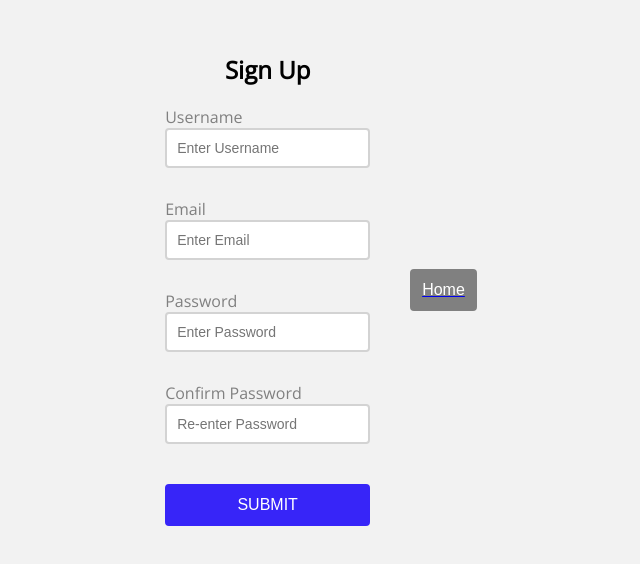
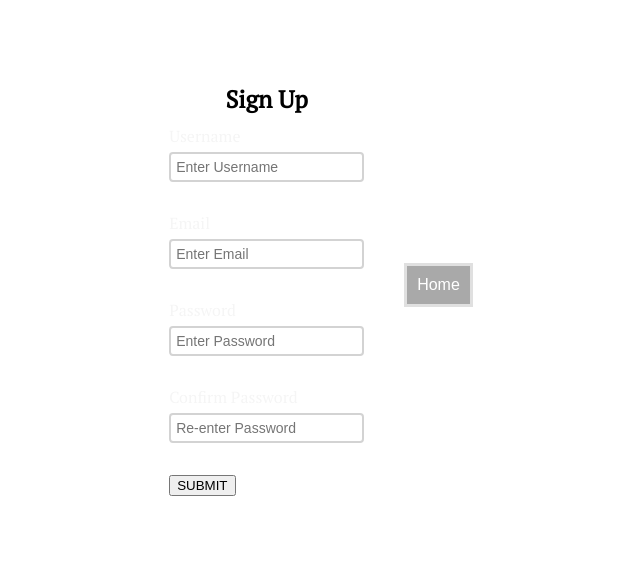
Before and after one commit to theali18/Axiom-Batch-2-Module-A, a plain HTML site: page project1/index.html in a window 1280 px wide. Shown: the part 120-684 px from the top of the page, without its empty margins (339-979 px from the left). Drawn offline with nearby package versions, Linux system fonts and the light colour scheme.

Commit message:
style changes

```diff
--- a/project1/style.css
+++ b/project1/style.css
@@ -1,102 +1,97 @@
-@import url('https://fonts.googleapis.com/css2?family=Open+Sans:ital@0;1&display=swap');
+@import url('https://fonts.googleapis.com/css2?family=PT+Serif&display=swap');
 
-:root {
-    --success-color: limegreen;
+:root{
+    --success-color:limegreen;
     --error-color: orangered;
 }
-
-*{
+* {
     box-sizing: border-box;
 }
-
-body {
-    background-color: hsl(0, 0%, 50%, 0.1);
-    font-family: 'Open Sans', sans-serif;
+body{
+    background-color: white;
+    font-family: 'PT Serif', serif;
     display: flex;
     align-items: center;
     justify-content: center;
     min-height: 100vh;
     margin: 0;
 }
-
-.container {
-    background-color: white;
+.container{
+    background-color:rgb(14, 14, 126);
+    color: white;
     border-radius: 5px;
-    box-shadow: 0 2px 10px rgba(0,0,0,0.4);
+    box-shadow: 0 2px 10px rgba(0,0,0, 0.4);
     width: 450px;
+    padding: 4px;
 }
-
-h2 {
-     text-align: center;
-     margin-bottom: 20px;
+h2{
+    text-align: center;
+    margin-bottom: 10px;
 }
-
-.form {
+.form{
     padding: 30px 40px;
-
 }
-.form-control {
+.form-control{
     margin-bottom: 10px;
     padding-bottom: 20px;
     position: relative;
 }
-
-.form-control label {
-    color: gray;
+.form-control label{
+    color:whitesmoke;
     display: block;
+    margin-bottom: 5px;
 }
-
 .form-control input{
     border: 2px solid lightgray;
     border-radius: 4px;
     display: block;
     width: 100%;
-    padding: 10px;
+    padding: 5px;
     font-size: 14px;
 }
-
-.form-control input:focus {
+.form-control input:focus{
     outline: 0;
-    border-color: gray;
+    border-color: grey;
 }
-.form-control.error input {
-    border-color: var(--success-color);
-}
-.form-control.success input {
-    border-color: var(--error-color);
-}
-
 .form-control small{
     color: var(--error-color);
     position: absolute;
     bottom: 0;
-    left: 0%;
+    left: 0;
     visibility: hidden;
+}
+.form-control.success input{
+    border-color: var(--success-color)
+}
+.form-control.error input{
+    border-color: var(--error-color);
 }
 .form-control.error small{
     visibility: visible;
 }
-.form button{
+button.submit{
     cursor: pointer;
-    background-color: #3725f8;
-    border: 2px solid #3725f8;
-    border-radius: 4px;
+    background-color:rgb(139, 139, 219);
+    border: 3px solid rgba(182, 182, 252, 0.726) ;
     color: white;
     display: block;
     font-size: 16px;
     padding: 10px;
-    margin-top: 20px;
+    margin-top: 15px;
     width: 100%;
 }
-.home{
+button.home{
     cursor: pointer;
-    background-color: gray;
-    border: 2px solid gray;
-    border-radius: 4px;
+    background-color: darkgray;
+    border: 3px solid rgba(255, 255, 255, 0.644) ;
     color: white;
     display: block;
     font-size: 16px;
     padding: 10px;
-    margin-top: 20px;
+    margin-top: 10px;
+    margin-bottom: 0px;
     width: 100%;
 }
+a{
+    text-decoration: none;
+}
```
